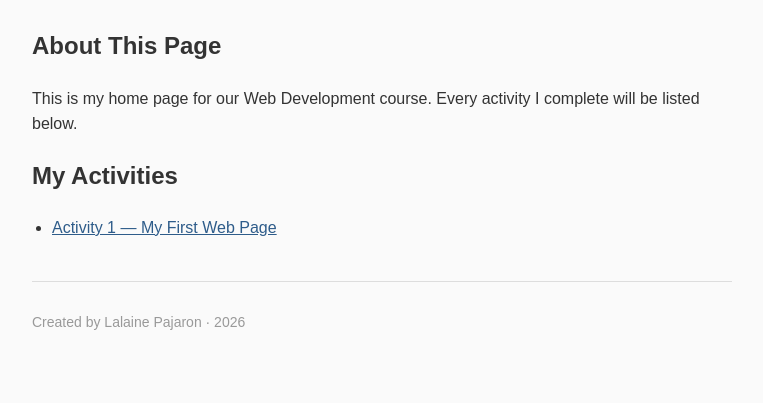
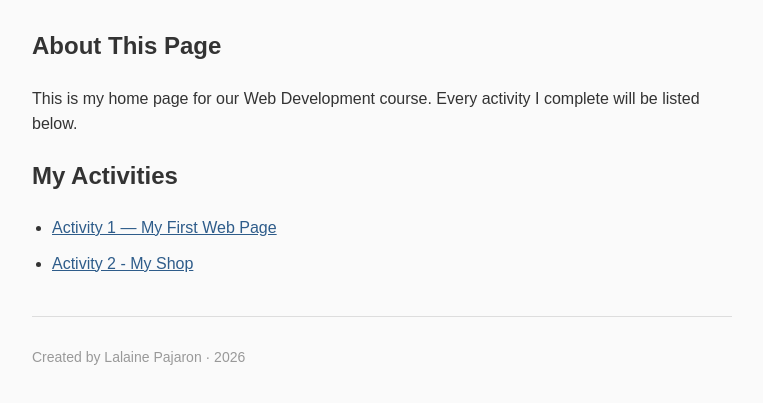
Before and after one commit to laine-pajaron/pajaron_lalaine, a plain HTML site: page index.html in a window 1280 px wide. Shown: the part 191-594 px from the top of the page, without its empty margins (258-1021 px from the left). Drawn offline with Linux system fonts and the light colour scheme.

Commit message:
Add Activity 2 shop link

```diff
--- a/index.html
+++ b/index.html
@@ -64,6 +64,8 @@
  <!-- Change the folder name and the activity title. -->
  <li><a href="activity01/index.html">Activity 1 — My First Web
 Page</a></li>
+<li><a href="https://laine-pajaron.github.io/laineora-by-lalaine/">Activity 2 - My Shop</a></li>
+ </ul>
  <!-- ADD YOUR NEW ACTIVITY LINKS HERE -->
  </ul>
  </section>
```
